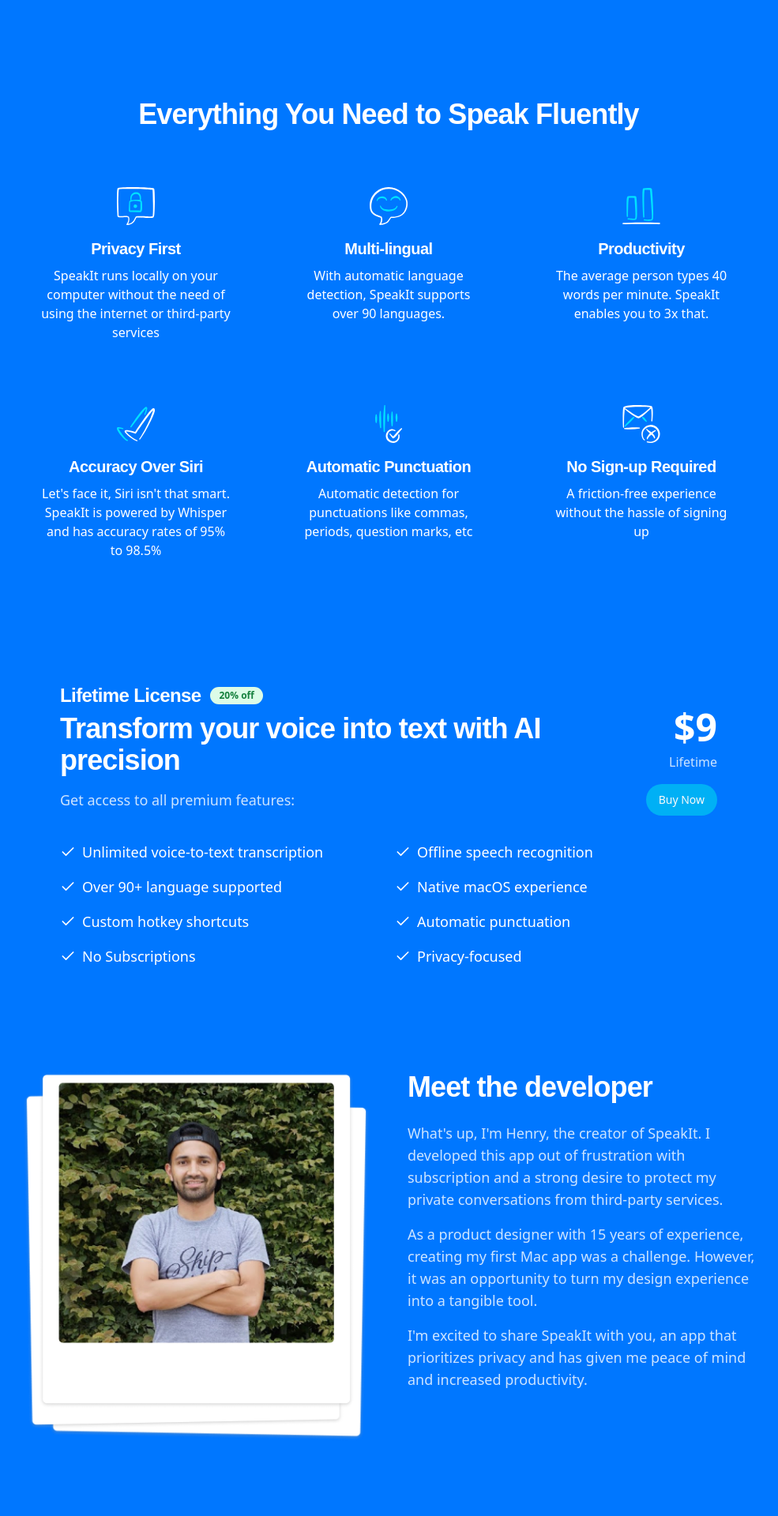
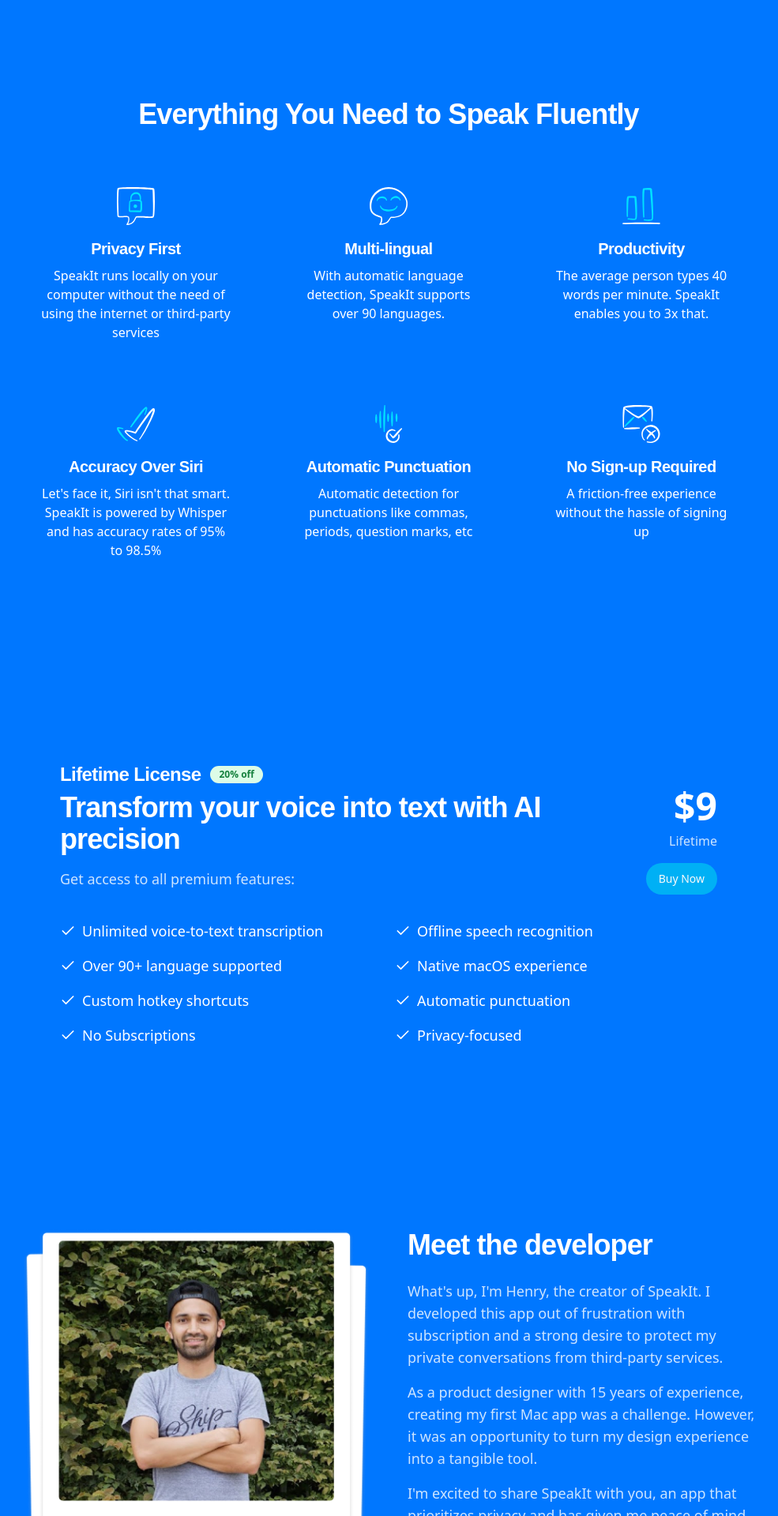
Before and after one commit to iamhenry/speakit-landing, a React (Vite) app: page / in a window 1280 px wide. Shown: the part 720-2640 px from the top of the page at 79% size, without its empty margins (148-1133 px from the left). Built offline with nearby package versions, Linux system fonts and the light colour scheme; the HTML template or start-up script is replaced by a standard one; a web font is replaced by a local one.

Commit message:
added more bottom padding and updated button hover color

```diff
--- a/src/components/About.tsx
+++ b/src/components/About.tsx
@@ -2,7 +2,7 @@
 
 const About = () => {
   return (
-    <section className="pb-[100px]" id="about">
+    <section className="pb-[200px]" id="about">
       <div className="container">
         <div className="grid md:grid-cols-2 gap-12 items-start">
           <motion.div
--- a/src/components/FAQ.tsx
+++ b/src/components/FAQ.tsx
@@ -30,7 +30,7 @@
 
 const FAQ = () => {
   return (
-    <section className="pb-[100px]" id="faq">
+    <section className="pb-[200px]" id="faq">
       <div className="container max-w-4xl">
         <div className="text-center mb-12">
           <motion.div
--- a/src/components/Features.tsx
+++ b/src/components/Features.tsx
@@ -53,7 +53,7 @@
 
 const Features = () => {
   return (
-    <section className="pb-[100px]" id="features">
+    <section className="pb-[200px]" id="features">
       <div className="container">
         <motion.h2
           className="heading text-3xl md:text-4xl text-center mb-12"
--- a/src/components/Hero.tsx
+++ b/src/components/Hero.tsx
@@ -3,7 +3,7 @@
 
 const Hero = () => {
   return (
-    <section className="pt-32 pb-16 md:pt-40 md:pb-20 pb-[100px]">
+    <section className="pt-32 pb-16 md:pt-40 md:pb-20 pb-[200px]">
       <div className="container text-center">
         <motion.div
           className="w-[880px] flex-col justify-start items-center gap-7 inline-flex"
--- a/src/components/Pricing.tsx
+++ b/src/components/Pricing.tsx
@@ -40,7 +40,7 @@
 
 export default function Pricing() {
   return (
-    <section className="pb-[100px]" id="pricing">
+    <section className="pb-[200px]" id="pricing">
       <div className="container mx-auto">
         <motion.div
           className="max-w-4xl mx-auto rounded-2xl p-8"
```
